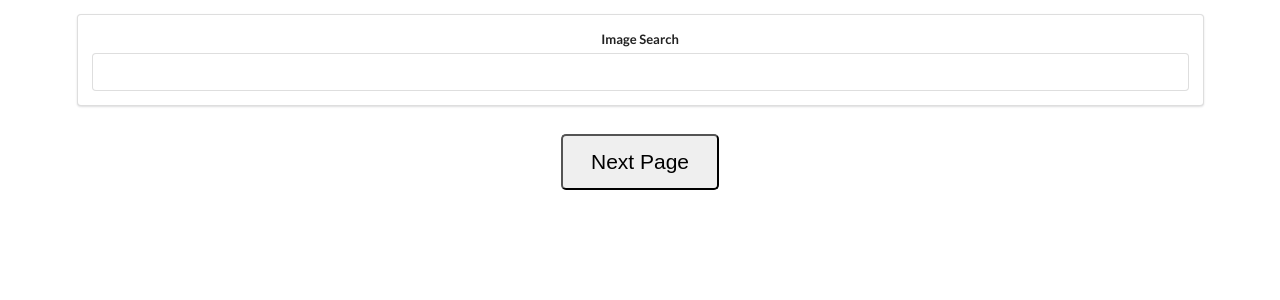
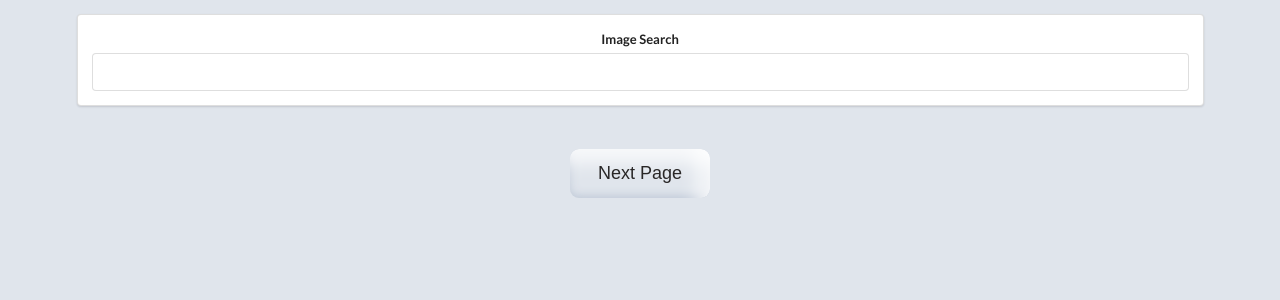
Before and after one commit to AnandBIT/image-search-engine, a React (Create React App) app: page / in a window 1280 px wide. Shown: the top 300 px of the page. Built offline with nearby package versions, Linux system fonts and the light colour scheme.

Commit message:
added neomorphism effect

```diff
--- /dev/null
+++ b/src/components/App.css
@@ -0,0 +1,28 @@
+.btn {
+	padding: 1rem 2rem;
+	margin: 2rem;
+	font-size: 18px;
+	border-radius: 10px;
+	color: rgb(41, 39, 39);
+	border-style: none;
+	border: 1px solid transparent;
+	background: #e0e5ec;
+	cursor: pointer;
+	box-shadow: inset -10px 11px 20px 0px #fff, inset -2px 0px 11px #a3b1c6;
+	transition: all 0.5s;
+}
+
+.btn:active,
+.btn:hover {
+	outline: none;
+	box-shadow: inset 2px 3px 4px 0px #b7b9bb, inset 0px 1px 1px 1px #dddada;
+	border: 1px solid rgba(0, 0, 0, 0.125);
+}
+
+.btn:focus {
+	outline: none;
+}
+
+body {
+	background: #e0e5ec;
+}
--- a/src/components/App.js
+++ b/src/components/App.js
@@ -2,6 +2,7 @@ import React from 'react';
 import unsplash from '../api/unsplash';
 import SearchBar from './SearchBar';
 import ImageList from './ImageList';
+import './App.css';
 
 let count = 0,
 	userTerm,
@@ -16,7 +17,7 @@ class App extends React.Component {
 			const response = await unsplash.get('/search/photos', {
 				params: {
 					query: userTerm,
-					per_page: 30,
+					per_page: 15,
 					page: nextPage,
 				},
 			});
@@ -30,7 +31,10 @@ class App extends React.Component {
 	render() {
 		console.log(++count);
 		return (
-			<div className='ui container' style={{ marginTop: '1rem', textAlign: 'center' }}>
+			<div
+				className='ui container'
+				style={{ marginTop: '1rem', textAlign: 'center' }}
+			>
 				<SearchBar onSubmitRequest={(e, n) => this.onSearchSubmit(e, n)} />
 				<ImageList images={this.state.images} />
 				<button
@@ -38,14 +42,7 @@ class App extends React.Component {
 						nextPage++;
 						this.onSearchSubmit(userTerm, nextPage);
 					}}
-					style={{
-						margin: '1rem',
-						padding: '1rem 2rem',
-						fontSize: '1.5rem',
-						borderRadius: '5px',
-						outline: 'none',
-						cursor: 'pointer',
-					}}
+					className='btn'
 				>
 					Next Page
 				</button>
--- a/src/components/SearchBar.js
+++ b/src/components/SearchBar.js
@@ -16,13 +16,13 @@ class SearchBar extends React.Component {
 		e.preventDefault();
 		this.props.onSubmitRequest(this.state.term, 1);
 		// console.log(this);
-		// console.log(this.state.term);
+		console.log(this.state.term);
 	}
 
 	// onFormSubmit = (e) => {
 	// 	console.log(this);
 	// 	e.preventDefault();
-	// 	console.log(this.state.term);
+	// 	// console.log(this.state.term);
 	// };
 
 	render() {
```
